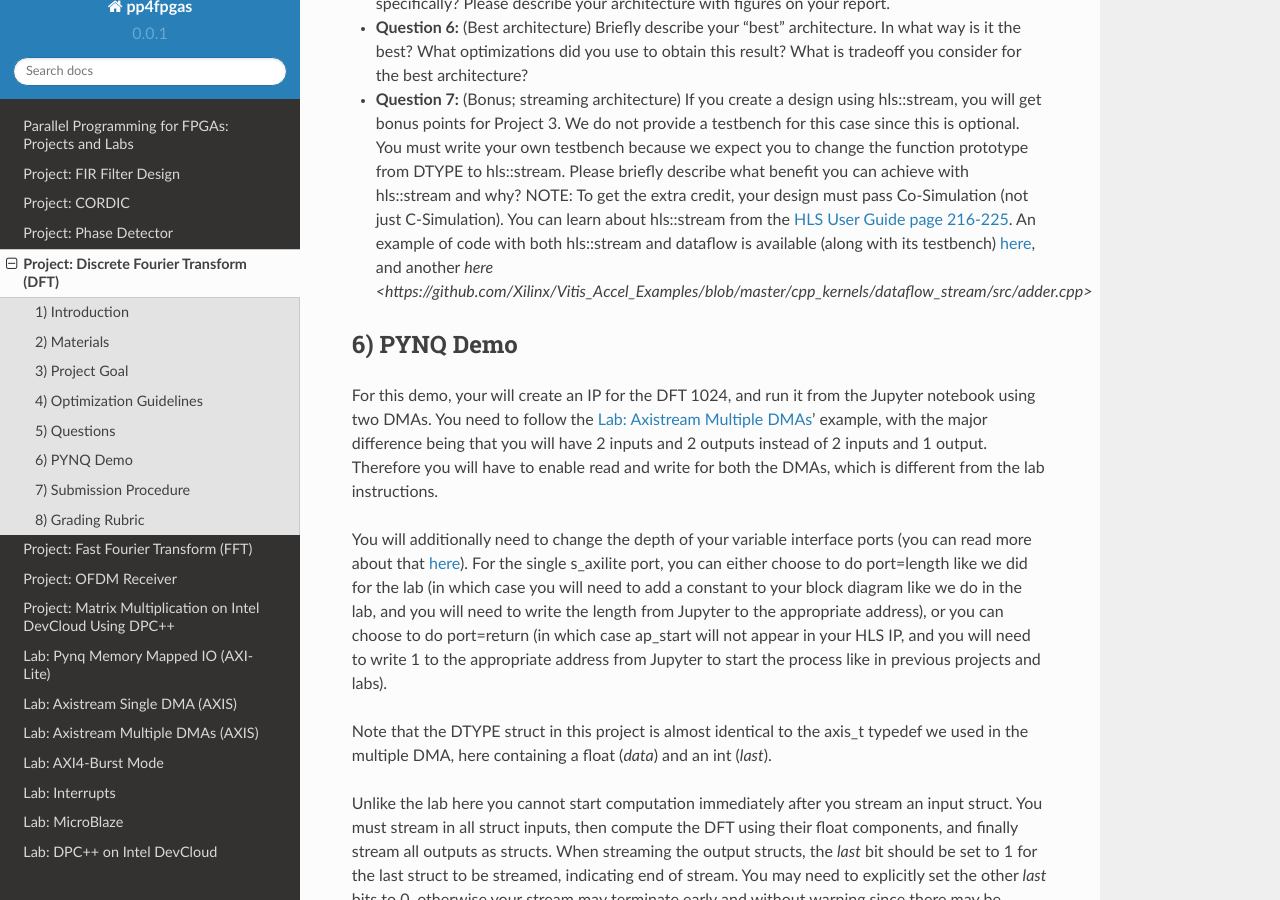
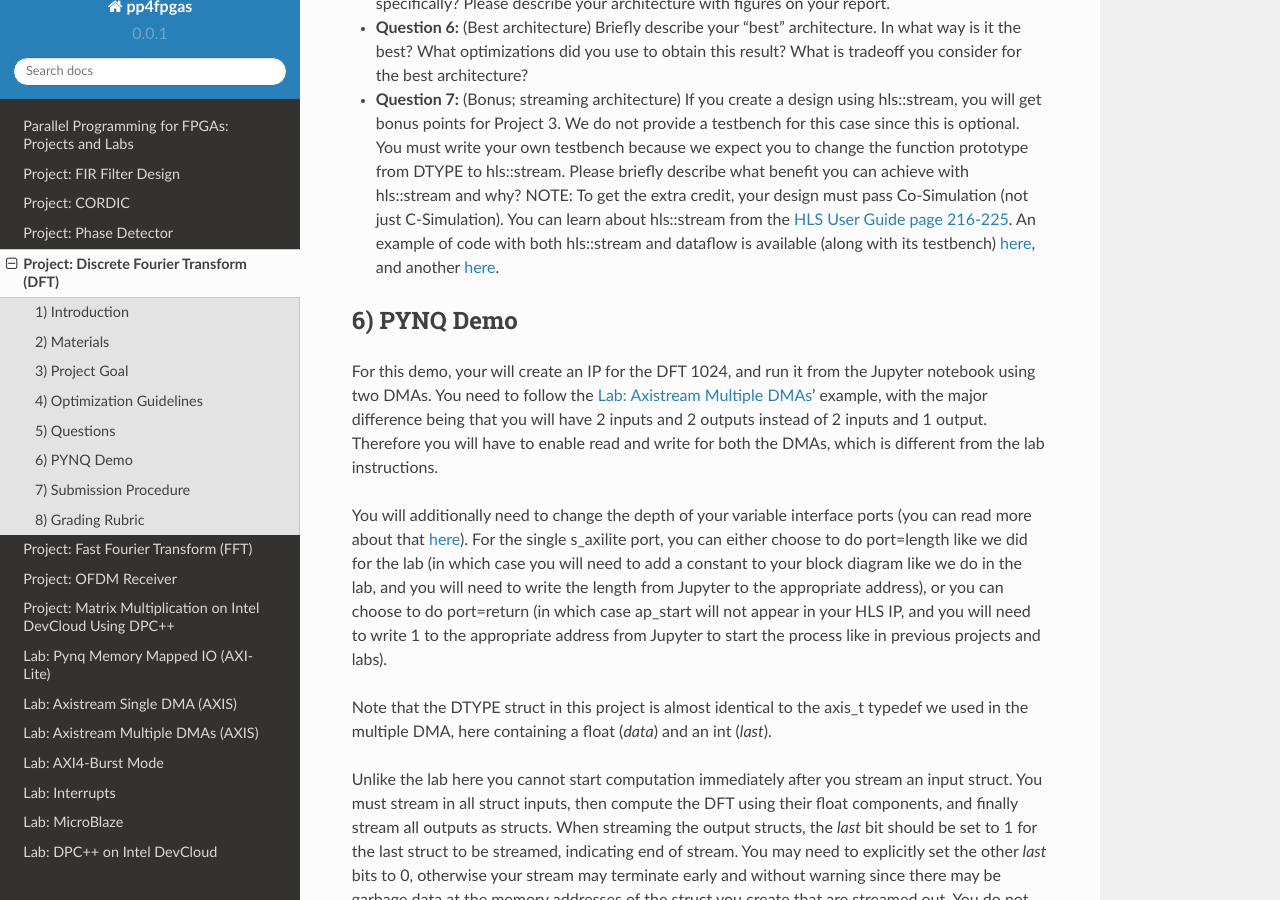
Before and after one commit to KastnerRG/Read_the_docs, a Sphinx documentation site: the page built from docs/project3.rst, in a window 1280 px wide and 900 px high, scrolled down 4016 px. Built offline with Sphinx 7.4.7 and the Read the Docs theme 2.0.0, drawn with Linux system fonts in a browser that asks for light colours.

Commit message:
Update project3.rst

```diff
--- a/docs/project3.rst
+++ b/docs/project3.rst
@@ -93,7 +93,7 @@
 
 * **Question 6:** (Best architecture) Briefly describe your "best" architecture. In what way is it the best? What optimizations did you use to obtain this result? What is tradeoff you consider for the best architecture?
 
-* **Question 7:** (Bonus; streaming architecture) If you create a design using hls::stream, you will get bonus points for Project 3. We do not provide a testbench for this case since this is optional. You must write your own testbench because we expect you to change the function prototype from DTYPE to hls::stream. Please briefly describe what benefit you can achieve with hls::stream and why? NOTE: To get the extra credit, your design must pass Co-Simulation (not just C-Simulation). You can learn about hls::stream from the `HLS User Guide page 216-225 <https://www.xilinx.com/support/documentation/sw_manuals/xilinx2019_1/ug902-vivado-high-level-synthesis.pdf#page=216>`_. An example of code with both hls::stream and dataflow is available (along with its testbench) `here <https://github.com/Xilinx/SDAccel_Examples/blob/master/getting_started/dataflow/dataflow_stream_array_c/src/N_stage_adders.cpp>`_, and another `here <https://github.com/Xilinx/Vitis_Accel_Examples/blob/master/cpp_kernels/dataflow_stream/src/adder.cpp>`
+* **Question 7:** (Bonus; streaming architecture) If you create a design using hls::stream, you will get bonus points for Project 3. We do not provide a testbench for this case since this is optional. You must write your own testbench because we expect you to change the function prototype from DTYPE to hls::stream. Please briefly describe what benefit you can achieve with hls::stream and why? NOTE: To get the extra credit, your design must pass Co-Simulation (not just C-Simulation). You can learn about hls::stream from the `HLS User Guide page 216-225 <https://www.xilinx.com/support/documentation/sw_manuals/xilinx2019_1/ug902-vivado-high-level-synthesis.pdf#page=216>`_. An example of code with both hls::stream and dataflow is available (along with its testbench) `here <https://github.com/Xilinx/SDAccel_Examples/blob/master/getting_started/dataflow/dataflow_stream_array_c/src/N_stage_adders.cpp>`_, and another `here <https://github.com/Xilinx/Vitis_Accel_Examples/blob/master/cpp_kernels/dataflow_stream/src/adder.cpp>`_.
 
 6) PYNQ Demo
 ------------
```
